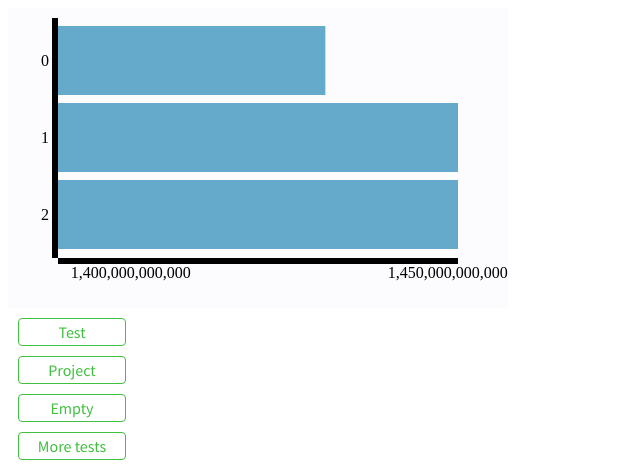
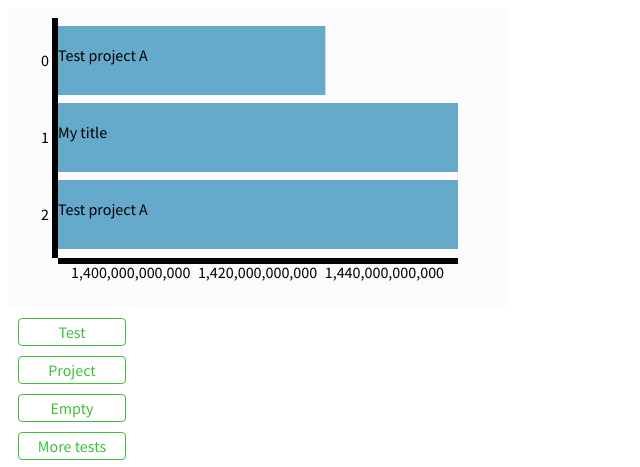
Before and after one commit to CBMM/CBMM.github.io, a website: page site/experiments/todo.html in a window 1280 px wide. Shown: the top 467 px of the page, without its empty margins (0-640 px from the left). Drawn offline with Linux system fonts and the light colour scheme.

Commit message:
working labels

```diff
--- a/site/experiments/todo.css
+++ b/site/experiments/todo.css
@@ -23,6 +23,10 @@ svg {
     background-color: rgba(0,0,255,0.01);
 }
 
+svg text{
+    font-family: 'Source Sans Pro', sans-serif;
+}
+
 g {
     background-color: rgba(0,255,0,0.4);
 }
--- a/site/js/orgplot.js
+++ b/site/js/orgplot.js
@@ -58,9 +58,6 @@ d3.json("todo.json", function(error,data){
     var nHeadings = data.documentHeadings.length;
     hs = _.zip(_.range(nHeadings), d.documentHeadings);
 
-    //var y = d3.scale.ordinal()
-    //        .domain(_.range(nHeadings))
-    //        .rangeRoundBands([0,height], 0.1);
     var y = d3.scale.ordinal()
             .rangeRoundBands([0,height], 0.1)
             .domain( _.range(nHeadings) );
@@ -75,9 +72,8 @@ d3.json("todo.json", function(error,data){
 
     var xAxis = d3.svg.axis()
         .scale(x)
-        .ticks(2)
-        .orient("//TODO: op");
-
+        .ticks(3)
+        .orient("up");
 
     chart.append("g")
         .attr("class","x axis")
@@ -90,10 +86,17 @@ d3.json("todo.json", function(error,data){
 
     chart.selectAll(".headlineBar")
         .data(hs)
-      .enter().append("rect")
+      .enter().append("g")
+        .attr("class","headlineBar")
+        .attr("transform",function(ih){
+            return "translate(0," +y(ih[0]) + ")";
+        });
+
+    var bars = chart.selectAll(".headlineBar");
+
+    bars.append("rect")
         .attr("class","headingDiv2")
         .attr("stroke","rgba(0,0,0,0)")
-        .attr("y", function(t){return(y(t[0]));})
         .attr("x", function(t){
             var l = headingTimeLimits(t);
             return x(l[0]);
@@ -104,6 +107,12 @@ d3.json("todo.json", function(error,data){
             return x(l[1]) - x(l[0]);
         });
 
+    bars.append("text")
+        .text(function(h){return h[1].title;})
+        .attr("transform",function(ih){
+            var yOff = y.rangeBand() / 2;
+            return "translate(0," + yOff + ")";
+        });
 });
 
 function decorateHeadings(indAndHeading){
```
